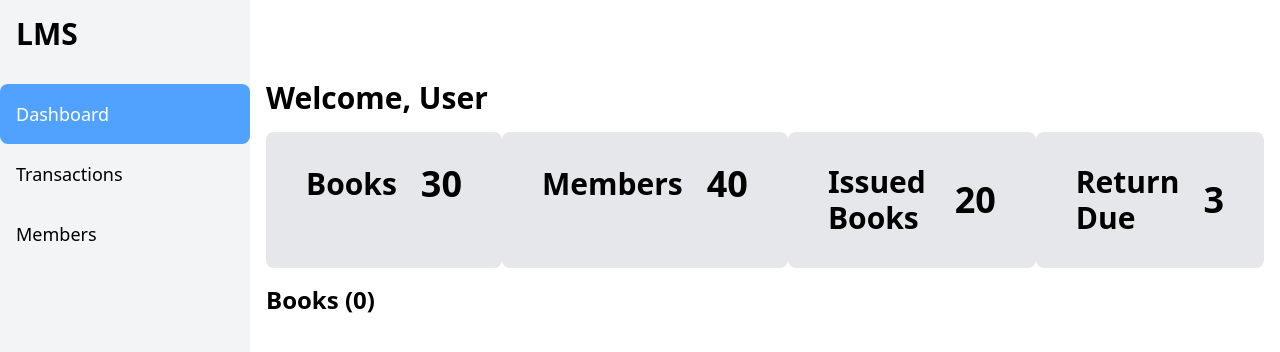
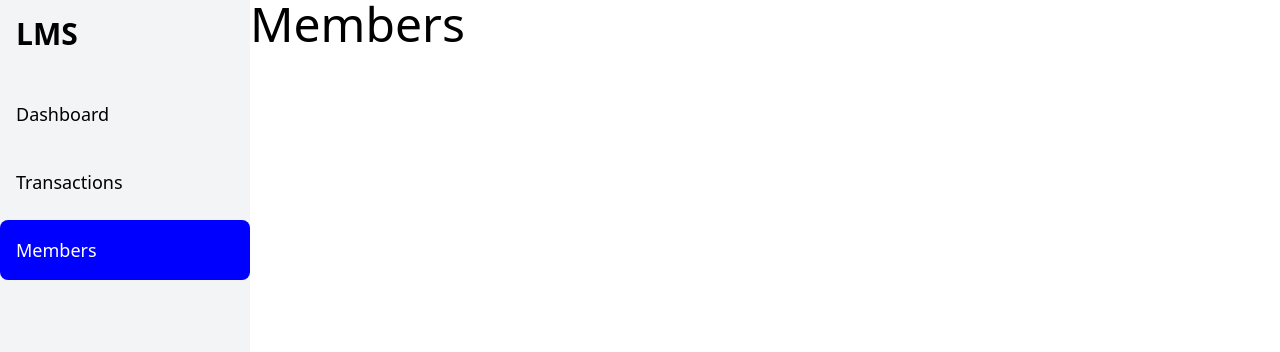
Before and after one commit to officialmembypoudel/lms-frontend, a React (Vite) app: page /members in a window 1280 px wide. Shown: the top 352 px of the page. Built offline with nearby package versions, Linux system fonts and the light colour scheme; no server answers.

Commit message:
-- implemented navigation

```diff
--- a/package.json
+++ b/package.json
@@ -13,6 +13,7 @@
     "@tailwindcss/vite": "^4.1.11",
     "react": "^19.1.0",
     "react-dom": "^19.1.0",
+    "react-router": "^7.6.3",
     "tailwindcss": "^4.1.11"
   },
   "devDependencies": {
--- a/src/App.jsx
+++ b/src/App.jsx
@@ -1,15 +1,14 @@
 import React from "react";
 import Dashboard from "./pages/Dashboard";
 import Sidebar from "./components/Sidebar";
+import { BrowserRouter } from "react-router";
+import PageRoutes from "./routes/Routes";
 
 const App = () => {
   return (
-    <>
-      <Sidebar />
-      <div className="ml-[250px]">
-        <Dashboard />
-      </div>
-    </>
+    <BrowserRouter>
+      <PageRoutes />
+    </BrowserRouter>
   );
 };
 
--- a/src/components/Sidebar.jsx
+++ b/src/components/Sidebar.jsx
@@ -1,17 +1,47 @@
 import React from "react";
+import { NavLink } from "react-router";
 
 const Sidebar = () => {
+  const activeStyle = ({ isActive }) => {
+    return isActive
+      ? {
+          backgroundColor: "blue",
+          color: "white",
+        }
+      : {};
+  };
+
   return (
     <nav
       style={{ position: "fixed" }}
       className=" w-[250px] h-[100vh] bg-gray-100"
     >
       <h3 className="text-3xl font-bold mb-4 p-4">LMS</h3>
-      <div className="p-4 text-lg bg-blue-400 text-white rounded-lg">
-        Dashboard
+      <div className="flex flex-col gap-2">
+        <NavLink
+          style={activeStyle}
+          className="p-4 text-lg rounded-lg hover:bg-blue-400 hover:text-white"
+          to="/"
+        >
+          Dashboard
+        </NavLink>
+
+        <NavLink
+          style={activeStyle}
+          className="p-4 text-lg rounded-lg hover:bg-blue-400 hover:text-white"
+          to="/transactions"
+        >
+          Transactions
+        </NavLink>
+
+        <NavLink
+          style={activeStyle}
+          className="p-4 text-lg hover:bg-blue-400 hover:text-white rounded-lg"
+          to="/members"
+        >
+          Members
+        </NavLink>
       </div>
-      <div className="px-4 py-4 text-lg rounded-lg">Transactions</div>
-      <div className="px-4 py-4 text-lg rounded-lg">Members</div>
     </nav>
   );
 };
--- /dev/null
+++ b/src/pages/Members.jsx
@@ -0,0 +1,7 @@
+import React from "react";
+
+const Members = () => {
+  return <h1 className="text-5xl">Members</h1>;
+};
+
+export default Members;
--- /dev/null
+++ b/src/pages/Transactions.jsx
@@ -0,0 +1,7 @@
+import React from "react";
+
+const Transactions = () => {
+  return <h1 className="text-5xl">Transactions</h1>;
+};
+
+export default Transactions;
--- /dev/null
+++ b/src/routes/Layout.jsx
@@ -0,0 +1,16 @@
+import React from "react";
+import Sidebar from "../components/Sidebar";
+import { Outlet } from "react-router";
+
+const Layout = () => {
+  return (
+    <div>
+      <Sidebar />
+      <div className="ml-[250px]">
+        <Outlet />
+      </div>
+    </div>
+  );
+};
+
+export default Layout;
--- /dev/null
+++ b/src/routes/Routes.jsx
@@ -0,0 +1,21 @@
+import React from "react";
+
+import { Route, Routes } from "react-router";
+import Dashboard from "../pages/Dashboard";
+import Layout from "./Layout";
+import Transactions from "../pages/Transactions";
+import Members from "../pages/Members";
+
+const PageRoutes = () => {
+  return (
+    <Routes>
+      <Route element={<Layout />} path="/">
+        <Route index element={<Dashboard />} />
+        <Route path="/transactions" element={<Transactions />} />
+        <Route path="/members" element={<Members />} />
+      </Route>
+    </Routes>
+  );
+};
+
+export default PageRoutes;
```
Also changed, not shown: 1 other file (tests, documents, lock files or other folders).
